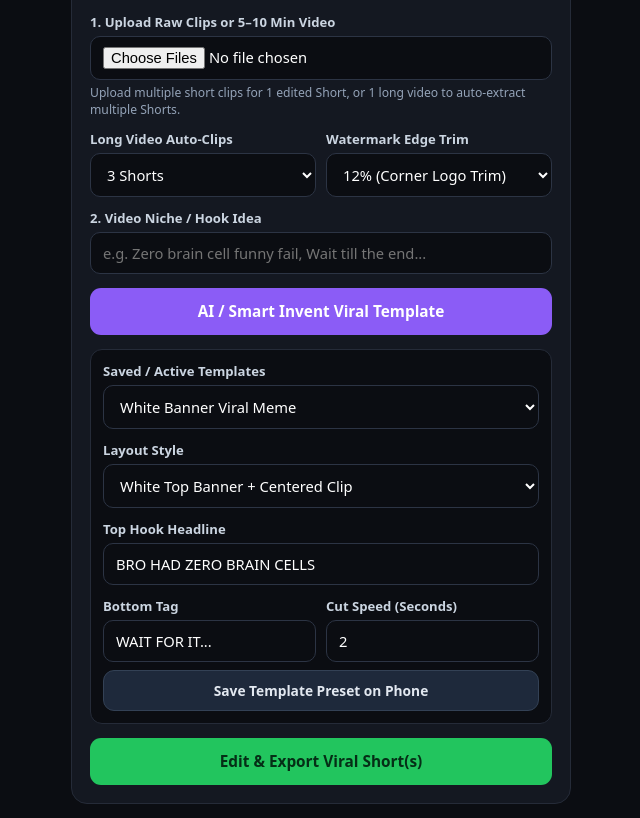
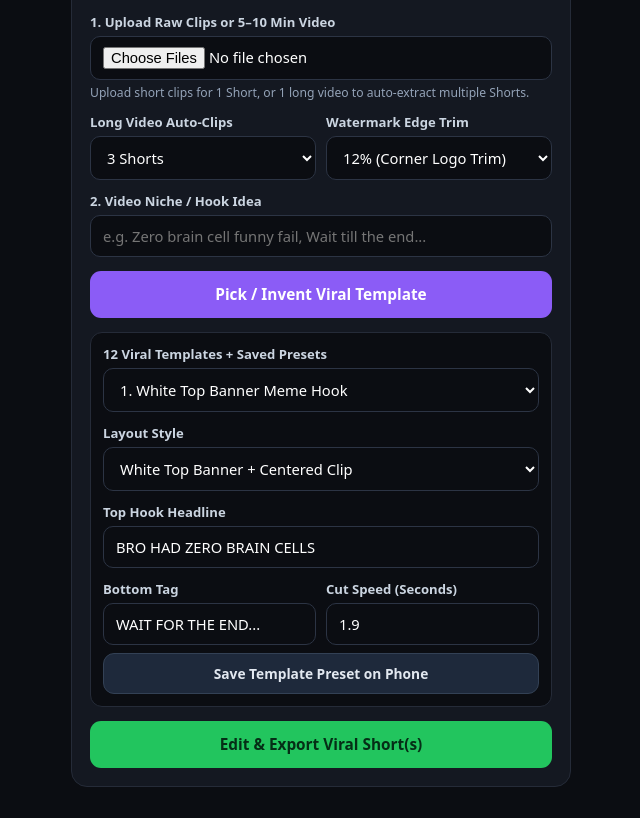
Before and after one commit to jaatgodara239-cpu/AiSceneEditor, a website: page public/index.html in a window 1280 px wide. Shown: the part 87-905 px from the top of the page, without its empty margins (319-959 px from the left). Drawn offline with Linux system fonts and the light colour scheme.

Commit message:
Update index.html

```diff
--- a/public/index.html
+++ b/public/index.html
@@ -3,7 +3,7 @@
 <head>
   <meta charset="UTF-8" />
   <meta name="viewport" content="width=device-width, initial-scale=1.0" />
-  <title>Viral Shorts Template Studio</title>
+  <title>Viral Shorts Template Studio (12 Templates)</title>
   <style>
     * { box-sizing: border-box; font-family: system-ui, -apple-system, sans-serif; }
     body { margin: 0; padding: 14px; background: #0b0d12; color: #f8fafc; display: flex; justify-content: center; }
@@ -36,11 +36,11 @@
 <body>
   <div class="card">
     <h1>Viral Shorts Template Studio</h1>
-    <p class="sub">Raw clips or 5–10m video -> Viral template + SFX + watermark trim</p>
+    <p class="sub">12 viral templates + SFX + watermark trim + 5–10m auto-clipper</p>
 
     <label>1. Upload Raw Clips or 5–10 Min Video</label>
     <input type="file" id="clips" accept="video/*" multiple />
-    <div class="hint">Upload multiple short clips for 1 edited Short, or 1 long video to auto-extract multiple Shorts.</div>
+    <div class="hint">Upload short clips for 1 Short, or 1 long video to auto-extract multiple Shorts.</div>
 
     <div class="row">
       <div>
@@ -66,10 +66,10 @@
     <label>2. Video Niche / Hook Idea</label>
     <input id="niche" placeholder="e.g. Zero brain cell funny fail, Wait till the end..." />
 
-    <button class="btn btn-ai" id="inventBtn" onclick="inventTemplate()">AI / Smart Invent Viral Template</button>
+    <button class="btn btn-ai" id="inventBtn" onclick="inventTemplate()">Pick / Invent Viral Template</button>
 
     <div class="box">
-      <label style="margin-top:0;">Saved / Active Templates</label>
+      <label style="margin-top:0;">12 Viral Templates + Saved Presets</label>
       <select id="savedSelect" onchange="loadSavedTemplate()"></select>
 
       <label>Layout Style</label>
@@ -86,11 +86,11 @@
       <div class="row">
         <div>
           <label>Bottom Tag</label>
-          <input id="bottomTagText" value="WAIT FOR IT..." />
+          <input id="bottomTagText" value="WAIT FOR THE END..." />
         </div>
         <div>
           <label>Cut Speed (Seconds)</label>
-          <input id="cutDurationSec" type="number" step="0.2" min="1.2" max="4.5" value="2.0" />
+          <input id="cutDurationSec" type="number" step="0.1" min="1.2" max="4.5" value="1.9" />
         </div>
       </div>
 
@@ -107,36 +107,32 @@
   </div>
 
   <script>
-    const DEFAULT_TEMPLATES = [
-      {
-        templateName: "White Banner Viral Meme",
-        layout: "banner_top_white",
-        topHookText: "BRO HAD ZERO BRAIN CELLS",
-        bottomTagText: "WAIT FOR IT...",
-        cutDurationSec: 2.0,
-        contrastBoost: 1.08,
-        saturationBoost: 1.15,
-        beatSfx: ["whoosh", "impact", "pop", "riser"]
-      },
-      {
-        templateName: "Dark Twist Split-Focus",
-        layout: "split_zoom_focus",
-        topHookText: "99% MISS WHAT HAPPENS HERE",
-        bottomTagText: "WATCH THE BOTTOM",
-        cutDurationSec: 2.2,
-        contrastBoost: 1.08,
-        saturationBoost: 1.12,
-        beatSfx: ["riser", "impact", "whoosh", "pop"]
-      }
+    const FALLBACK_12 = [
+      { templateName: "1. White Top Banner Meme Hook", layout: "banner_top_white", topHookText: "BRO HAD ZERO BRAIN CELLS", bottomTagText: "WAIT FOR THE END...", cutDurationSec: 1.9, contrastBoost: 1.08, saturationBoost: 1.15, beatSfx: ["whoosh", "impact", "pop", "riser"] },
+      { templateName: "2. Dark Cinema Twist Reveal", layout: "banner_dark_cinema", topHookText: "NOBODY EXPECTED THIS ENDING", bottomTagText: "WATCH UNTIL THE LAST SECOND", cutDurationSec: 2.3, contrastBoost: 1.12, saturationBoost: 1.08, beatSfx: ["riser", "impact", "whoosh", "tick"] },
+      { templateName: "3. Split-Screen Zoom Detective", layout: "split_zoom_focus", topHookText: "99% MISS WHAT HAPPENS HERE", bottomTagText: "ZOOMED IN ON THE ACTION", cutDurationSec: 2.1, contrastBoost: 1.07, saturationBoost: 1.14, beatSfx: ["tick", "riser", "impact", "pop"] },
+      { templateName: "4. Full-Screen Rapid Punch Cuts", layout: "full_punch_cuts", topHookText: "NON-STOP CHAOS IN 20 SECONDS", bottomTagText: "BLINK AND YOU MISS IT", cutDurationSec: 1.4, contrastBoost: 1.1, saturationBoost: 1.2, beatSfx: ["pop", "whoosh", "impact", "pop"] },
+      { templateName: "5. Curiosity Gap Question Card", layout: "banner_top_white", topHookText: "HOW DID THIS EVEN HAPPEN?!", bottomTagText: "EXPLAIN THIS LOGIC", cutDurationSec: 2.2, contrastBoost: 1.06, saturationBoost: 1.12, beatSfx: ["whoosh", "tick", "riser", "impact"] },
+      { templateName: "6. Instant Regret Dark Frame", layout: "banner_dark_cinema", topHookText: "INSTANT REGRET IN 3... 2... 1...", bottomTagText: "IT WENT WRONG IMMEDIATELY", cutDurationSec: 1.8, contrastBoost: 1.14, saturationBoost: 1.1, beatSfx: ["tick", "tick", "riser", "impact"] },
+      { templateName: "7. Double-Take Split Reaction", layout: "split_zoom_focus", topHookText: "LOOK AT THE BACKGROUND", bottomTagText: "REPLAY THAT RIGHT NOW", cutDurationSec: 2.0, contrastBoost: 1.08, saturationBoost: 1.16, beatSfx: ["pop", "riser", "impact", "whoosh"] },
+      { templateName: "8. High-Stakes Tension Build", layout: "full_punch_cuts", topHookText: "ONE MISTAKE RUINS EVERYTHING", bottomTagText: "HOLD YOUR BREATH...", cutDurationSec: 2.4, contrastBoost: 1.12, saturationBoost: 1.06, beatSfx: ["riser", "tick", "riser", "impact"] },
+      { templateName: "9. Deadpan Observation Banner", layout: "banner_top_white", topHookText: "CONFIDENCE WITH ZERO PREPARATION", bottomTagText: "BOLD STRATEGY", cutDurationSec: 2.1, contrastBoost: 1.05, saturationBoost: 1.12, beatSfx: ["pop", "whoosh", "pop", "impact"] },
+      { templateName: "10. Late-Night Mystery Frame", layout: "banner_dark_cinema", topHookText: "SOMETHING IS OFF ABOUT THIS", bottomTagText: "SPOT THE DETAIL", cutDurationSec: 2.5, contrastBoost: 1.15, saturationBoost: 0.98, beatSfx: ["riser", "tick", "whoosh", "impact"] },
+      { templateName: "11. Hyper-Cut Hype Montage", layout: "full_punch_cuts", topHookText: "BEST MOMENTS BACK TO BACK", bottomTagText: "PURE ENERGY", cutDurationSec: 1.3, contrastBoost: 1.12, saturationBoost: 1.22, beatSfx: ["whoosh", "pop", "impact", "whoosh"] },
+      { templateName: "12. Plot Twist Split Frame", layout: "split_zoom_focus", topHookText: "THE PLOT TWIST NOBODY SAW", bottomTagText: "DID NOT SEE THAT COMING", cutDurationSec: 2.2, contrastBoost: 1.09, saturationBoost: 1.15, beatSfx: ["whoosh", "riser", "impact", "pop"] }
     ];
 
-    function getTemplates() {
-      const saved = JSON.parse(localStorage.getItem("viral_shorts_templates") || "null");
-      return Array.isArray(saved) && saved.length ? saved : DEFAULT_TEMPLATES;
+    function getCustomSaved() {
+      const saved = JSON.parse(localStorage.getItem("viral_shorts_custom_presets") || "[]");
+      return Array.isArray(saved) ? saved : [];
+    }
+
+    function getAllTemplates() {
+      return [...getCustomSaved(), ...FALLBACK_12];
     }
 
     function refreshTemplateDropdown(selectIndex = 0) {
-      const list = getTemplates();
+      const list = getAllTemplates();
       const sel = document.getElementById("savedSelect");
       sel.innerHTML = list.map((t, idx) => `<option value="${idx}">${t.templateName}</option>`).join("");
       sel.value = String(selectIndex);
@@ -153,7 +149,7 @@
 
     function loadSavedTemplate() {
       const idx = parseInt(document.getElementById("savedSelect").value, 10) || 0;
-      applyTemplateToForm(getTemplates()[idx]);
+      applyTemplateToForm(getAllTemplates()[idx]);
     }
 
     function readFormTemplate(nameOverride) {
@@ -172,16 +168,16 @@
     function saveCurrentTemplate() {
       const name = prompt("Name this template preset:", document.getElementById("topHookText").value.slice(0, 24));
       if (!name) return;
-      const list = getTemplates();
-      list.unshift(readFormTemplate(name));
-      localStorage.setItem("viral_shorts_templates", JSON.stringify(list));
+      const custom = getCustomSaved();
+      custom.unshift(readFormTemplate(`★ ${name}`));
+      localStorage.setItem("viral_shorts_custom_presets", JSON.stringify(custom));
       refreshTemplateDropdown(0);
     }
 
     async function inventTemplate() {
       const btn = document.getElementById("inventBtn");
       btn.disabled = true;
-      btn.textContent = "Designing Viral Template...";
+      btn.textContent = "Selecting / Designing Template...";
       try {
         const res = await fetch("/api/invent-template", {
           method: "POST",
@@ -194,15 +190,15 @@
         const data = await res.json();
         if (!res.ok) throw new Error(data.error || "Failed to invent template");
 
-        const list = getTemplates();
-        list.unshift(data.template);
-        localStorage.setItem("viral_shorts_templates", JSON.stringify(list));
+        const custom = getCustomSaved();
+        custom.unshift(data.template);
+        localStorage.setItem("viral_shorts_custom_presets", JSON.stringify(custom));
         refreshTemplateDropdown(0);
       } catch (e) {
         alert("Template error: " + e.message);
       } finally {
         btn.disabled = false;
-        btn.textContent = "AI / Smart Invent Viral Template";
+        btn.textContent = "Pick / Invent Viral Template";
       }
     }
 
```
